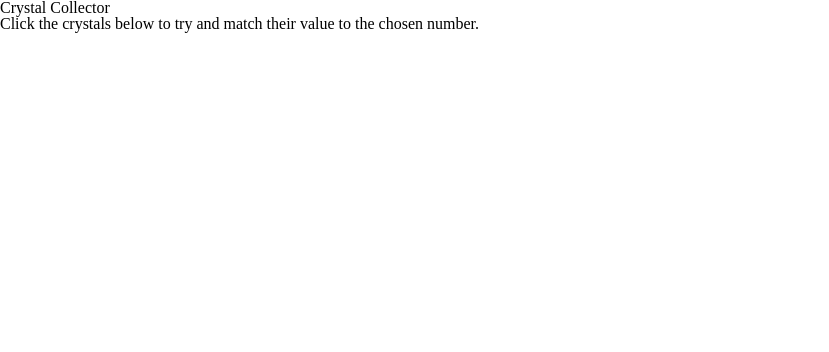
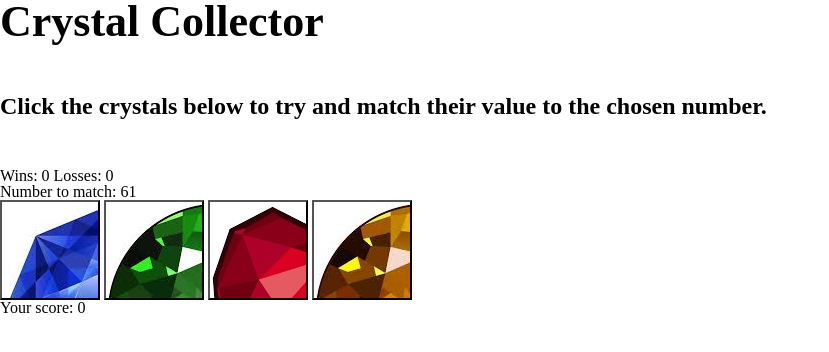
Before and after one commit to clarkalms/unit-4-game, a plain HTML site: page index.html in a window 1280 px wide. Shown: the whole page, without its empty margins (0-829 px from the left). Drawn offline with nearby package versions, Linux system fonts and the light colour scheme.

Commit message:
functioning game without styling

```diff
--- a/assets/css/style.css
+++ b/assets/css/style.css
@@ -0,0 +1,28 @@
+header h1 {
+    font-weight: 900;
+    font-size: 44px;
+}
+p {
+    font-weight: bold;
+    font-size: 24px;
+    margin: 50px auto;
+}
+
+/* Buttons */
+button {
+    height: 100px;
+    width: 100px;
+
+}
+#blue {
+    background-image: url("../images/bluegem.jpeg");
+}
+#green {
+    background-image: url("../images/greengem.jpeg");
+}
+#red {
+    background-image: url("../images/redgem.png");
+}
+#yellow {
+    background-image: url("../images/yellowgem.jpeg");
+}
--- a/assets/javascript/game.js
+++ b/assets/javascript/game.js
@@ -0,0 +1,67 @@
+$(function () {
+    // Variables
+    var wins = 0;
+    var losses = 0;
+    var comments = "";
+    var score = 0;
+
+    // "Get Div" Variables
+    var rnDiv = $("#random-number");
+    var winLoseDiv = $("#wins-losses");
+    var scoreDiv = $("#score");
+    var btnDiv = $("#buttons");
+
+    // Number Divs
+    var randomNum = Math.floor(Math.random() * (120 - 19 + 1)) + 19;
+    var blueValue = Math.floor(Math.random() * (12 - 1 + 1)) + 1;
+    var greenValue = Math.floor(Math.random() * (12 - 1 + 1)) + 1;
+    var redValue = Math.floor(Math.random() * (12 - 1 + 1)) + 1;
+    var yellowValue = Math.floor(Math.random() * (12 - 1 + 1)) + 1;
+
+    function startGame() {
+        rnDiv.append("Number to match: " + randomNum);
+        winLoseDiv.text("Wins: " + wins + " " + "Losses: " + losses + " " + comments);
+        scoreDiv.append("Your score: " + score);
+        console.log(score, randomNum);
+        $("button").click(function () {
+            if (this.id === "blue") {
+                score = score + blueValue;
+                scoreDiv.text("Your score: " + score);
+                // console.log(blueValue);
+            } if (this.id === "green") {
+                score = score + greenValue;
+                scoreDiv.text("Your score: " + score);
+                // console.log(greenValue);
+            } if (this.id === "red") {
+                score = score + redValue;
+                scoreDiv.text("Your score: " + score);
+                // console.log(redValue);
+            } if (this.id === "yellow") {
+                score = score + yellowValue;
+                scoreDiv.text("Your score: " + score);
+                // console.log(yellowValue);
+            };
+            if (score === randomNum) {
+                comments = "You Win!";
+                wins++;
+                console.log(wins);
+                winLoseDiv.text("Wins: " + wins + " " + "Losses: " + losses + " " + comments);
+                reset();
+            } else if (score > randomNum) {
+                comments = "You Lose!";
+                losses++;
+                console.log(losses);
+                winLoseDiv.text("Wins: " + wins + " " + "Losses: " + losses + " " + comments);
+                reset();
+            }
+        });
+        function reset() {
+            score = 0;
+            wins;
+            losses;
+            comments = "";
+            scoreDiv.text("Your score: " + score);
+        };
+    };
+    startGame();
+});
--- a/index.html
+++ b/index.html
@@ -16,9 +16,14 @@
         <p>Click the crystals below to try and match their value to the chosen number.</p>
 
     </header>
+    <div id="wins-losses"></div>
     <div id="random-number"></div>
-    <div id="wins-losses"></div>
-    <div id="buttons"></div>
+    <div id="buttons">
+        <button id="blue"></button>
+        <button id="green"></button>
+        <button id="red"></button>
+        <button id="yellow"></button>
+    </div>
     <div id="score"></div>
 
     <script src="https://code.jquery.com/jquery-3.4.0.min.js"
```
Also changed, not shown: assets/images/yellowgem.jpeg (added), assets/images/yellowgem.png (deleted).
